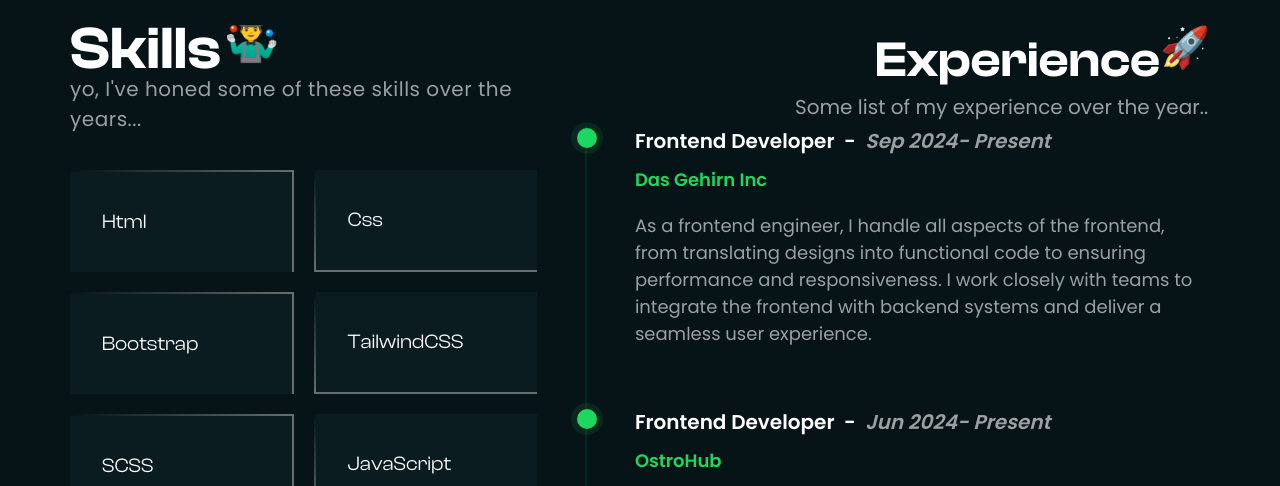
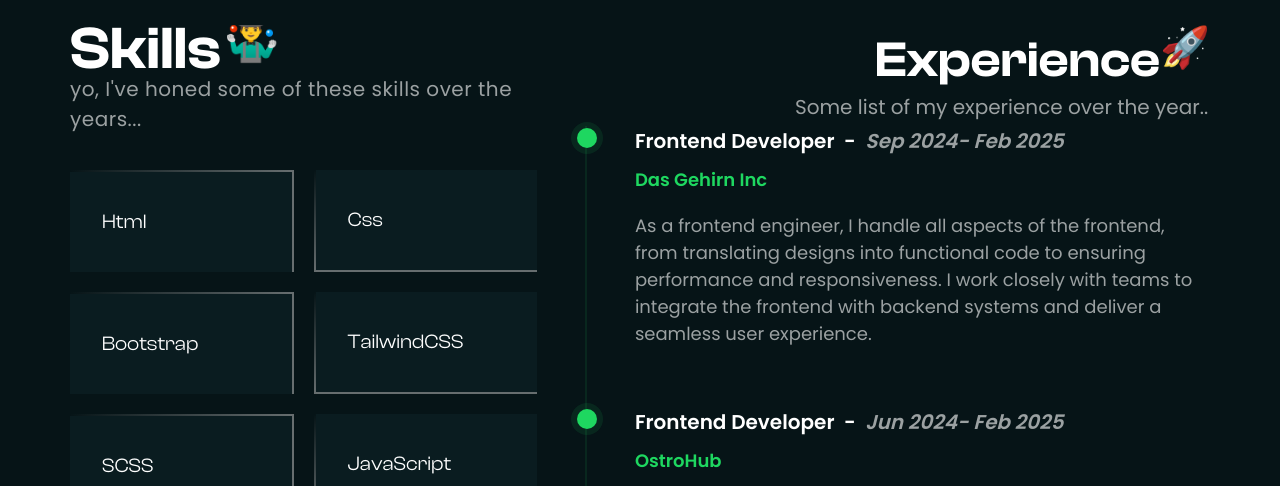
Before and after one commit to SAMUEL-UME/sammy-portfolio, a React (Vite) app: page / in a window 1280 px wide. Shown: the part 6480-6966 px from the top of the page. Built offline with nearby package versions, Linux system fonts and the light colour scheme.

Commit message:
Updated experience

```diff
--- a/src/components/skills&&experience/experience.jsx
+++ b/src/components/skills&&experience/experience.jsx
@@ -42,7 +42,7 @@ const Experience = () => {
                   Frontend Developer &nbsp;
                   <span>-</span> &nbsp;
                   <span className="italic text-[#FFFFFF99]">
-                   Sep 2024- Present
+                   Sep 2024- Feb 2025
                   </span>
                 </h3>
                 <p
@@ -70,7 +70,7 @@ const Experience = () => {
                   Frontend Developer &nbsp;
                   <span>-</span> &nbsp;
                   <span className="italic text-[#FFFFFF99]">
-                   Jun 2024- Present
+                   Jun 2024- Feb 2025
                   </span>
                 </h3>
                 <p
```
